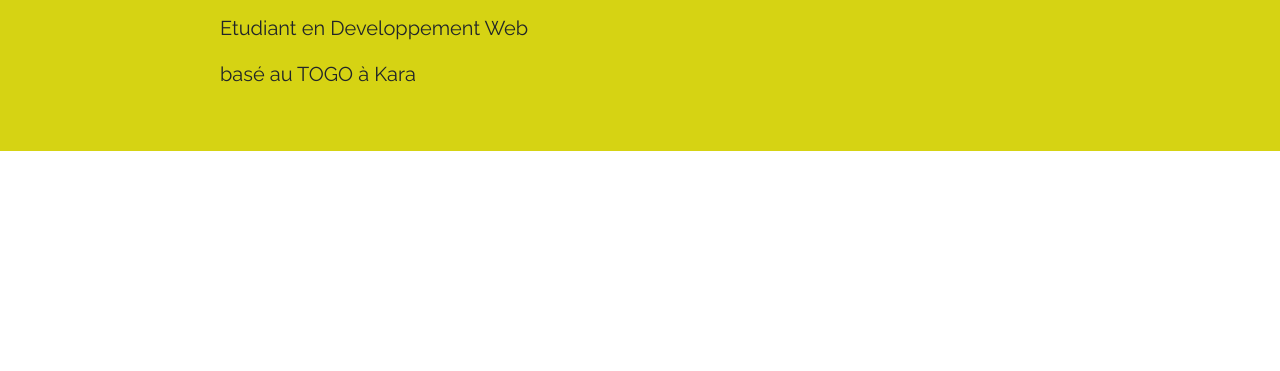
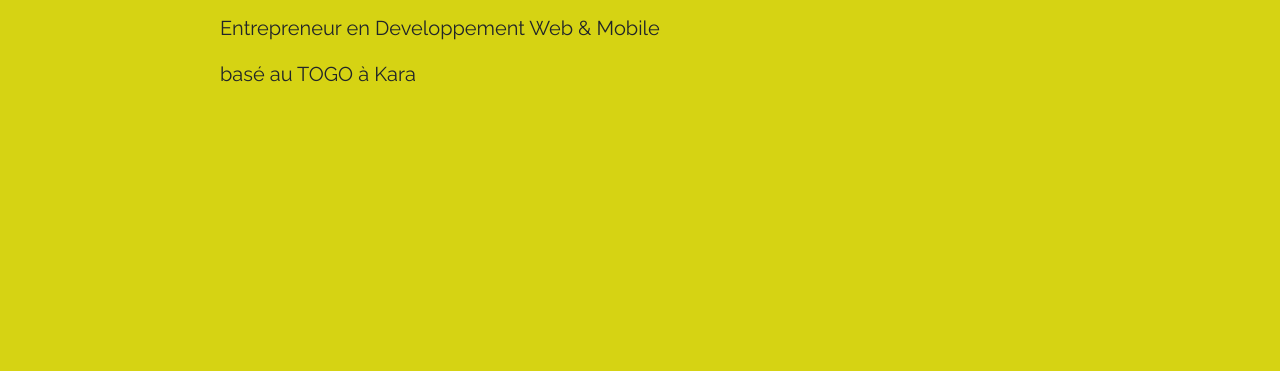
Before and after one commit to LIGHT-D19/Light_d, a plain HTML site: page index.html in a window 1280 px wide. Shown: the part 493-864 px from the top of the page. Before the commit the page ends 800 px from the top, so only its background shows below. Drawn offline with Linux system fonts and the light colour scheme.

Commit message:
banner ajustment

```diff
--- a/index.html
+++ b/index.html
@@ -32,7 +32,7 @@
       <img src="images/sample_0 (5).jpg" alt="">
       <p class="frist">Je suis Raphael DOSSEH</p>
       <p>Alias LIGHT_D</p>
-      <p>Etudiant en Developpement Web</p>
+      <p>Entrepreneur en Developpement Web & Mobile</p>
       <p>basé au TOGO à Kara<tp>
     </div>
     <div class="left">
--- a/style.css/index.css
+++ b/style.css/index.css
@@ -32,7 +32,7 @@ header div a span {
 header .banner {
     background-color:rgb(214, 211, 19);
     /* background-color: rgb(116, 112, 112) ; */
-    height: 580px;
+    height: 100vh;
     padding-top: 30px;
     display: flex;
     justify-content: space-between;
```
